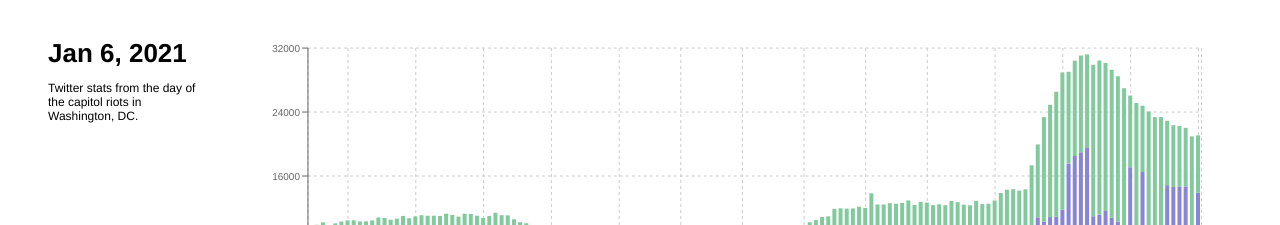
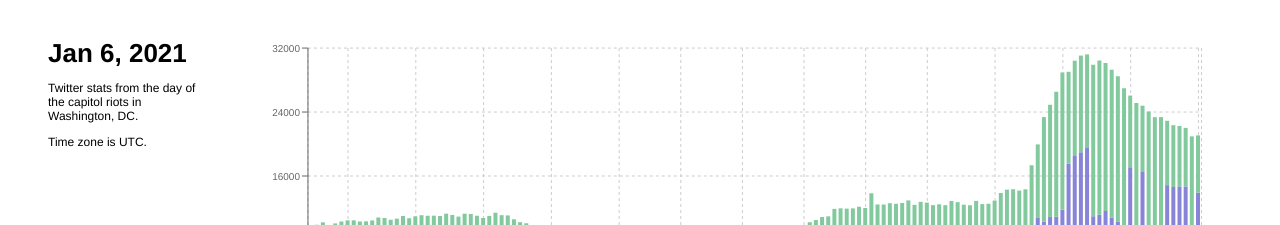
Before and after one commit to tt-mp/capitolriottwitter, a React (Create React App) app: page / in a window 1280 px wide. Shown: the top 225 px of the page. Built offline with nearby package versions, Linux system fonts and the light colour scheme.

Commit message:
Add comment about UTC

```diff
--- a/src/App.js
+++ b/src/App.js
@@ -20,6 +20,7 @@ function App() {
       <div className="about">
         <span className='title'>Jan 6, 2021</span>
         <p>Twitter stats from the day of the capitol riots in Washington, DC.</p>
+        <p>Time zone is UTC.</p>
       </div>
 
       <TimeBarChart chartData={VerbByTime} />
```
